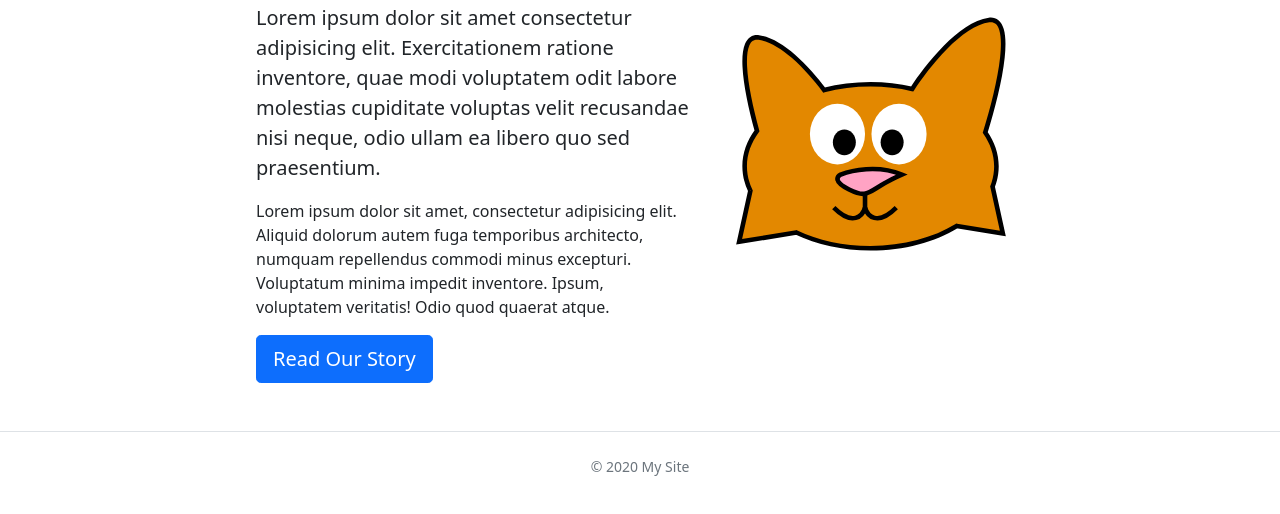
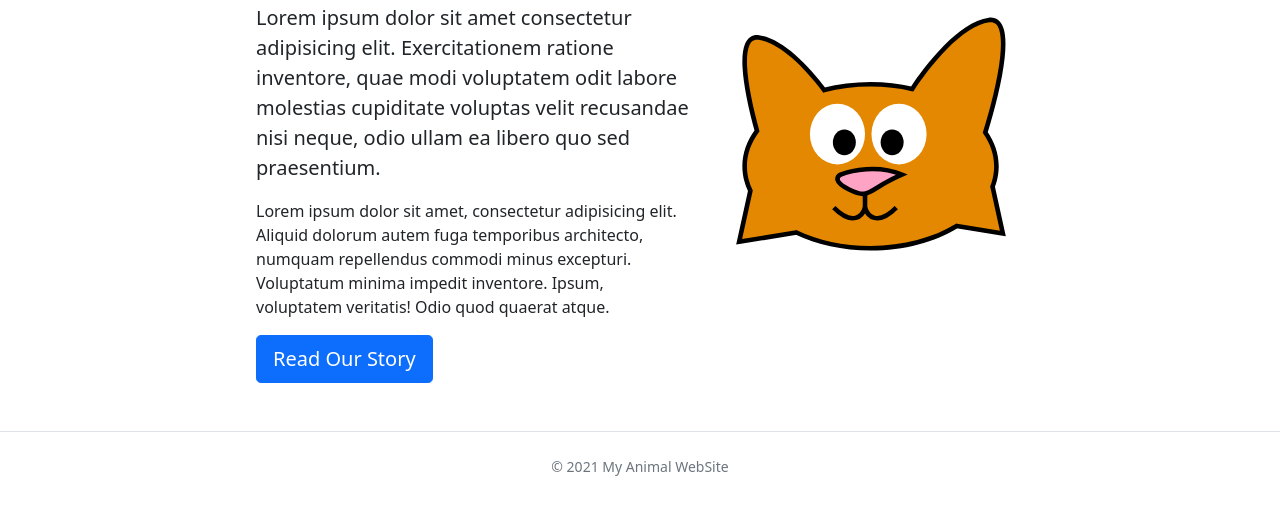
Before and after one commit to chawsintyin/my-animal-website, a plain HTML site: page index.html in a window 1280 px wide. Shown: the part 328-842 px from the top of the page. Drawn offline with nearby package versions, Linux system fonts and the light colour scheme.

Commit message:
update index.html
update index.html

```diff
--- a/index.html
+++ b/index.html
@@ -1,4 +1,5 @@
 <html lang="en">
+
 <head>
     <meta charset="UTF-8" />
     <meta name="viewport" content="width=device-width, initial-scale=1.0" />
@@ -6,6 +7,7 @@
     <link rel="stylesheet" href="https://stackpath.bootstrapcdn.com/bootstrap/5.0.0-alpha1/css/bootstrap.min.css" integrity="sha384-r4NyP46KrjDleawBgD5tp8Y7UzmLA05oM1iAEQ17CSuDqnUK2+k9luXQOfXJCJ4I" crossorigin="anonymous" />
     <link rel="stylesheet" href="custom.css" />
 </head>
+
 <body>
     <div class="my-bg-photo bg-secondary text-white py-5 text-center shadow">
         <h1 class="display-4">My Cool Website</h1>
@@ -31,7 +33,8 @@
             <div class="col-md-7">
                 <h1>Hey, welcome!</h1>
                 <p class="lead">Lorem ipsum dolor sit amet consectetur adipisicing elit. Exercitationem ratione inventore, quae modi voluptatem odit labore molestias cupiditate voluptas velit recusandae nisi neque, odio ullam ea libero quo sed praesentium.</p>
-          <p>Lorem ipsum dolor sit amet, consectetur adipisicing elit. Aliquid dolorum autem fuga temporibus architecto, numquam repellendus commodi minus excepturi. Voluptatum minima impedit inventore. Ipsum, voluptatem veritatis! Odio quod quaerat atque.</p>
+                <p>Lorem ipsum dolor sit amet, consectetur adipisicing elit. Aliquid dolorum autem fuga temporibus architecto, numquam repellendus commodi minus excepturi. Voluptatum minima impedit inventore. Ipsum, voluptatem veritatis! Odio quod quaerat
+                    atque.</p>
                 <a href="about.html" class="btn btn-primary btn-lg">Read Our Story</a>
             </div>
             <div class="col-md-5 text-center pt-5">
@@ -41,11 +44,12 @@
     </div>
 
     <footer class="border-top mt-5 py-4 text-center text-muted small">
-      <p>&copy; 2020 My Site</p>
+        <p>&copy; 2021 My Animal WebSite</p>
     </footer>
 
     <!-- JavaScript and dependencies -->
     <script src="https://cdn.jsdelivr.net/npm/popper.js@1.16.0/dist/umd/popper.min.js" integrity="sha384-Q6E9RHvbIyZFJoft+2mJbHaEWldlvI9IOYy5n3zV9zzTtmI3UksdQRVvoxMfooAo" crossorigin="anonymous"></script>
     <script src="https://stackpath.bootstrapcdn.com/bootstrap/5.0.0-alpha1/js/bootstrap.min.js" integrity="sha384-oesi62hOLfzrys4LxRF63OJCXdXDipiYWBnvTl9Y9/TRlw5xlKIEHpNyvvDShgf/" crossorigin="anonymous"></script>
 </body>
+
 </html>
```
Lines whose indentation alone changed are shown as unchanged.
